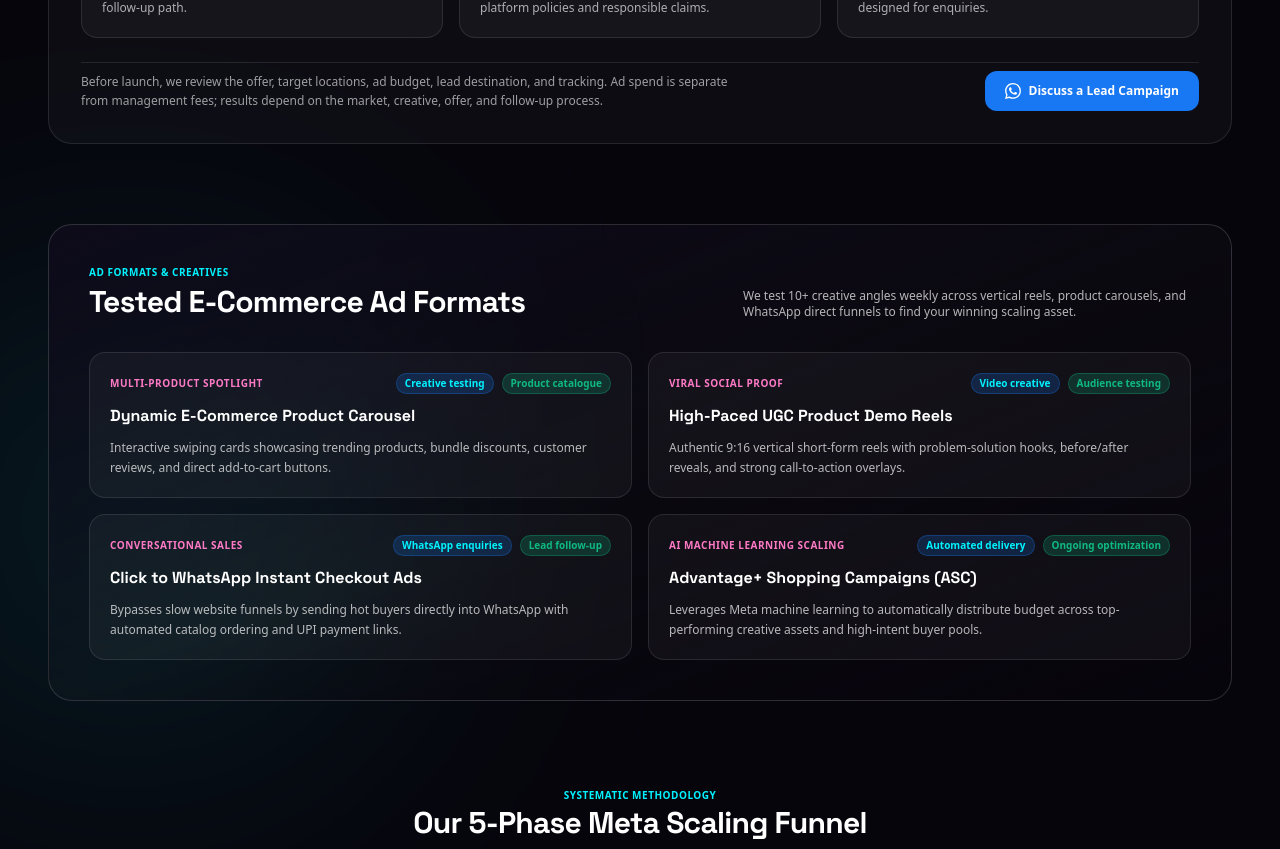
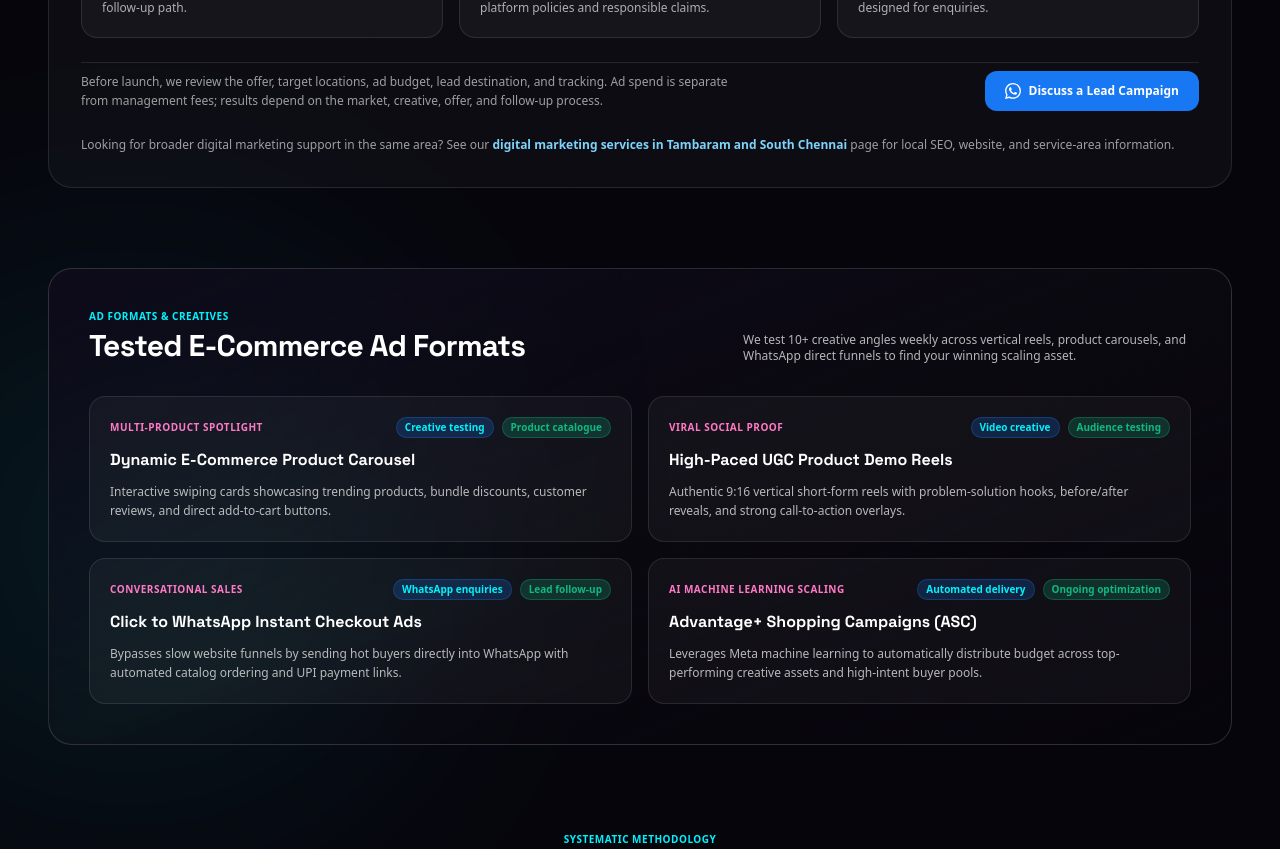
Before and after one commit to deenapriyanka00217-arch/my-dp-Digital, a React (Vite) app: page /meta-ads in a window 1280 px wide. Shown: the part 2180-3029 px from the top of the page. Built offline with nearby package versions, Linux system fonts and the light colour scheme.

Commit message:
Add contextual link to Tambaram service area from Meta Ads page

```diff
--- a/src/pages/FacebookAdsPage.tsx
+++ b/src/pages/FacebookAdsPage.tsx
@@ -607,6 +607,13 @@ export const FacebookAdsPage: React.FC = () => {
               Discuss a Lead Campaign
             </a>
           </div>
+          <p className="text-xs text-white/60 leading-relaxed">
+            Looking for broader digital marketing support in the same area? See our{' '}
+            <Link to="/tambaram" className="text-[#7DD3FC] font-semibold hover:underline">
+              digital marketing services in Tambaram and South Chennai
+            </Link>{' '}
+            page for local SEO, website, and service-area information.
+          </p>
         </section>
 
         {/* ========================================================================= */}
```
